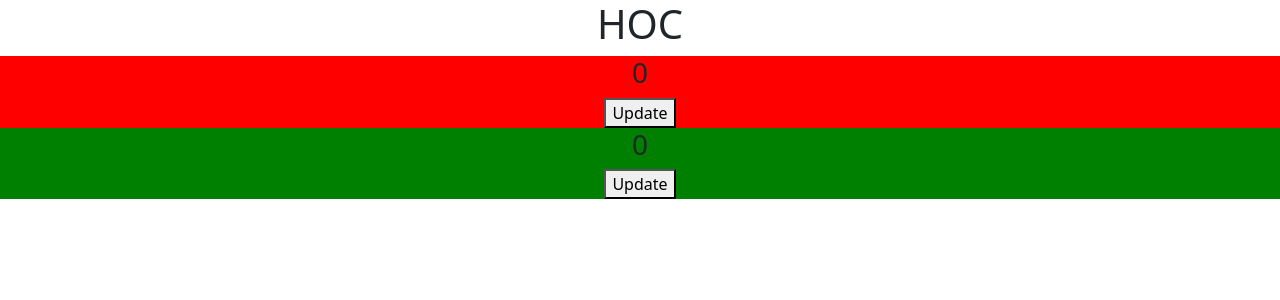
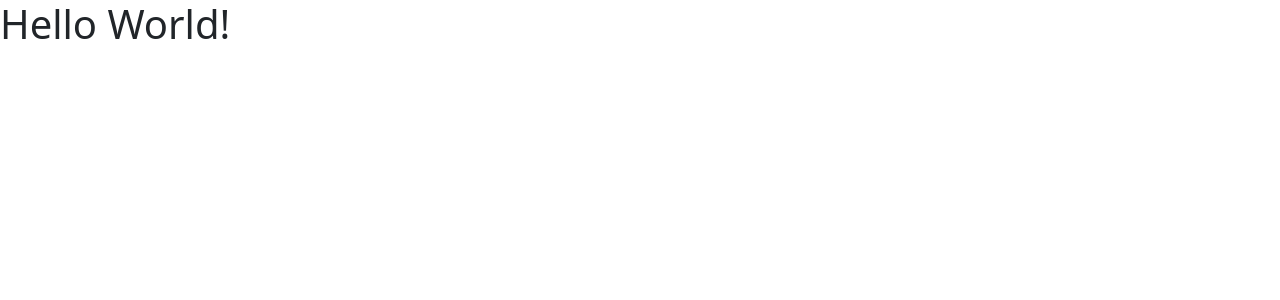
Before and after one commit to margub9363/React_Learning_from_Youtube, a React (Create React App) app in the folder blog/: page / in a window 1280 px wide. Shown: the top 300 px of the page. Built offline with nearby package versions, Linux system fonts and the light colour scheme.

Commit message:
App Setup

```diff
--- a/blog/src/App.js
+++ b/blog/src/App.js
@@ -1,49 +1,11 @@
 import "./App.css";
 import "./style.css";
-import ChildComponentWithInputBox from "./ChildComponentWithInputBox";
-import { useRef, forwardRef, useState } from "react";
 function App() {
   return (
     <>
-      <div className="App">
-        <h1>HOC</h1>
-        <HocRed />
-        <HocGreen />
-      </div>
+      <h1>Hello World!</h1>
     </>
   );
 }
 
-function HocRed() {
-  return (
-    <div style={{ background: "red" }}>
-      <Counter />
-    </div>
-  );
-}
-
-function HocGreen() {
-  return (
-    <div style={{ background: "green" }}>
-      <Counter />
-    </div>
-  );
-}
-
-function Counter() {
-  const [count, setCount] = useState(0);
-  return (
-    <div>
-      <h3>{count}</h3>
-      <button
-        onClick={() => {
-          setCount(count + 1);
-        }}
-      >
-        Update
-      </button>
-    </div>
-  );
-}
-
 export default App;
--- a/blog/src/ChildComponentWithInputBox.js
+++ /dev/null
@@ -1,11 +0,0 @@
-import { forwardRef } from "react";
-function ChildComponentWithInputBox(props, ref) {
-  return (
-    <>
-      <h1>This is the Child Component</h1>
-      <input type="text" ref={ref} />
-    </>
-  );
-}
-
-export default forwardRef(ChildComponentWithInputBox);
--- a/blog/src/cusom.module.css
+++ /dev/null
@@ -1,4 +0,0 @@
-.success {
-  color: goldenrod;
-  background: black;
-}
```
Also changed, not shown: blog/src/Child1.js (deleted, +0 -17 lines), blog/src/Login.js (deleted, +0 -40 lines), blog/src/Profile.js (deleted, +0 -26 lines).
